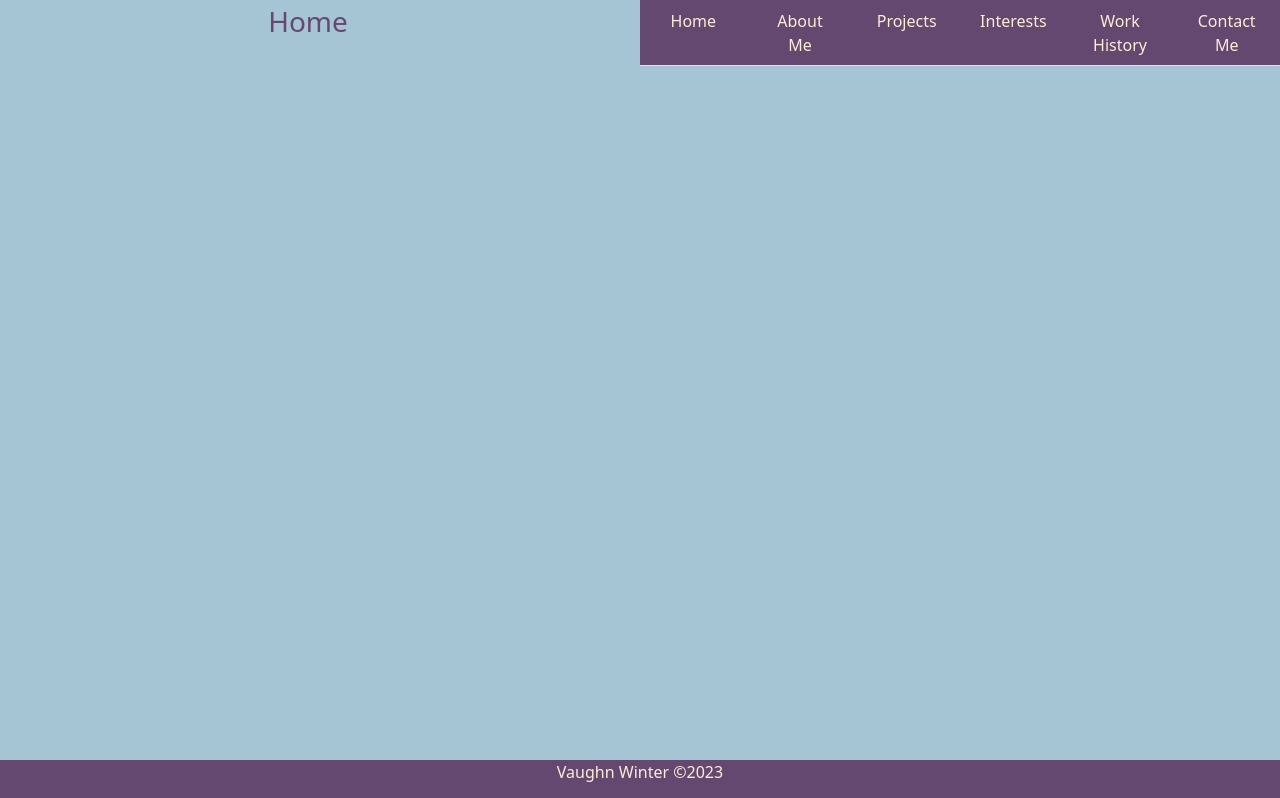
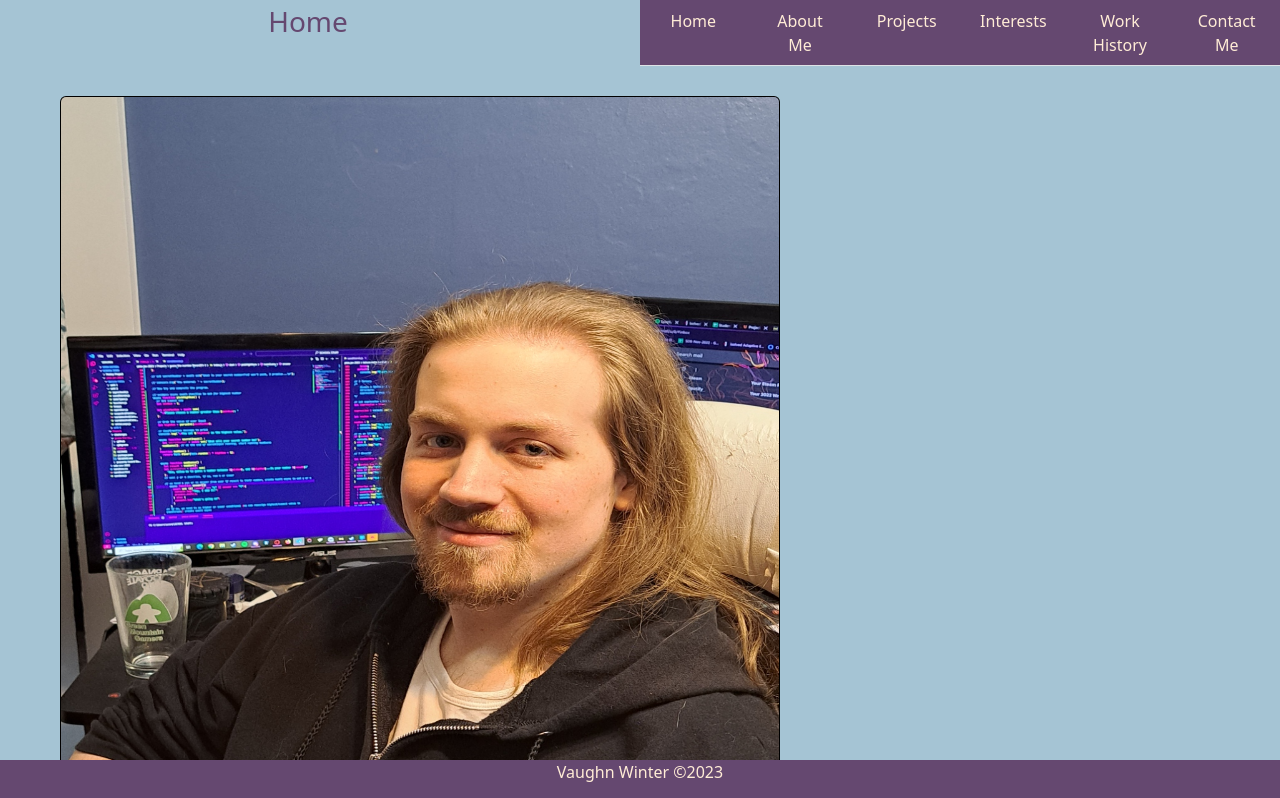
Before and after one commit to Baron251/Vaughn-Portfolio, a React (Create React App) app: page / in a window 1280 px wide. Shown: the top 798 px of the page. Built offline with nearby package versions, Linux system fonts and the light colour scheme.

Commit message:
Attempting to land on the actual homepage rather than a blank. See previous commit for 'working' version

```diff
--- a/package.json
+++ b/package.json
@@ -2,7 +2,7 @@
   "name": "portfolio-cra-github-pages",
   "version": "0.1.0",
   "private": true,
-  "homepage": "https://baron251.github.io/Vaughn-Portfolio/#/home",
+  "homepage": "https://baron251.github.io/Vaughn-Portfolio/",
   "dependencies": {
     "@emailjs/browser": "^3.11.0",
     "@testing-library/jest-dom": "^5.16.2",
--- a/src/App.jsx
+++ b/src/App.jsx
@@ -14,7 +14,7 @@ function App() {
 		<div className="App">
 			<Navbar />
 			<Routes>
-				<Route path="/home" element={<Home />} />
+				<Route path="/" element={<Home />} />
 				<Route path="/aboutme" element={<AboutMe />} />
 				<Route path="/projects" element={<Projects />} />
 				<Route path="/interests" element={<Interests />} />
--- a/src/components/navbar/Navbar.jsx
+++ b/src/components/navbar/Navbar.jsx
@@ -43,7 +43,7 @@ export default function Navbar() {
 				<Col>
 					<Nav fill justified tabs>
 						<NavItem>
-							<NavLink href="#/home">Home</NavLink>
+							<NavLink href="#/">Home</NavLink>
 						</NavItem>
 						<NavItem>
 							<NavLink href="#/aboutme">About Me</NavLink>
```
